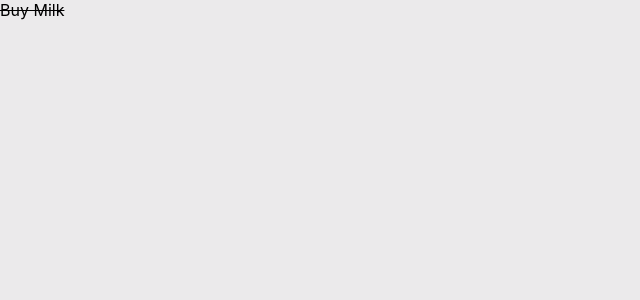
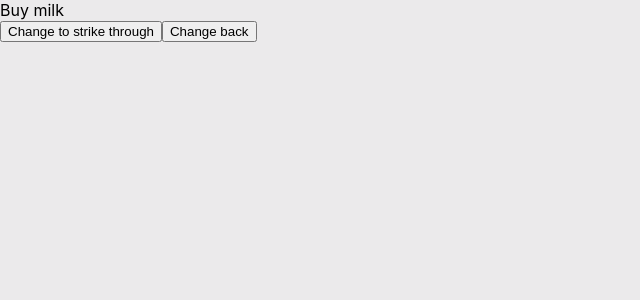
Before and after one commit to 1tav0/ReactJS, a React (Create React App) app: page / in a window 1280 px wide. Shown: the top 300 px of the page, without its empty margins (0-640 px from the left). Built offline with nearby package versions, Linux system fonts and the light colour scheme.

Commit message:
declaritive vs imperative programming

```diff
--- a/src/Components/State.js
+++ b/src/Components/State.js
@@ -1,12 +1,33 @@
 import React from 'react'
-
+/***DECLARITIVE***/
+/*
 const State = () => {
-  var isDone = true;
+  var isDone = false;
 
   const strikeThrough = { textDecoration: "line-through"}
   return (
     <p style={isDone ? strikeThrough : null}>Buy Milk</p>
   )
 }
+*/
+/***IMPERATIVE***/
+const State = () => {
+  function strike() {
+    document.getElementById("root").style.textDecoration = 'line-through';
+  }
+
+  function unStrike() {
+    document.getElementById("root").style.textDecoration = null;
+  }
+
+  const strikeThrough = { textDecoration: "line-through"}
+  return (
+    <div>
+      <p>Buy milk</p>
+      <button onClick={strike}>Change to strike through</button>
+      <button onClick={unStrike}>Change back</button>
+    </div>
+  )
+}
 
 export default State
```
